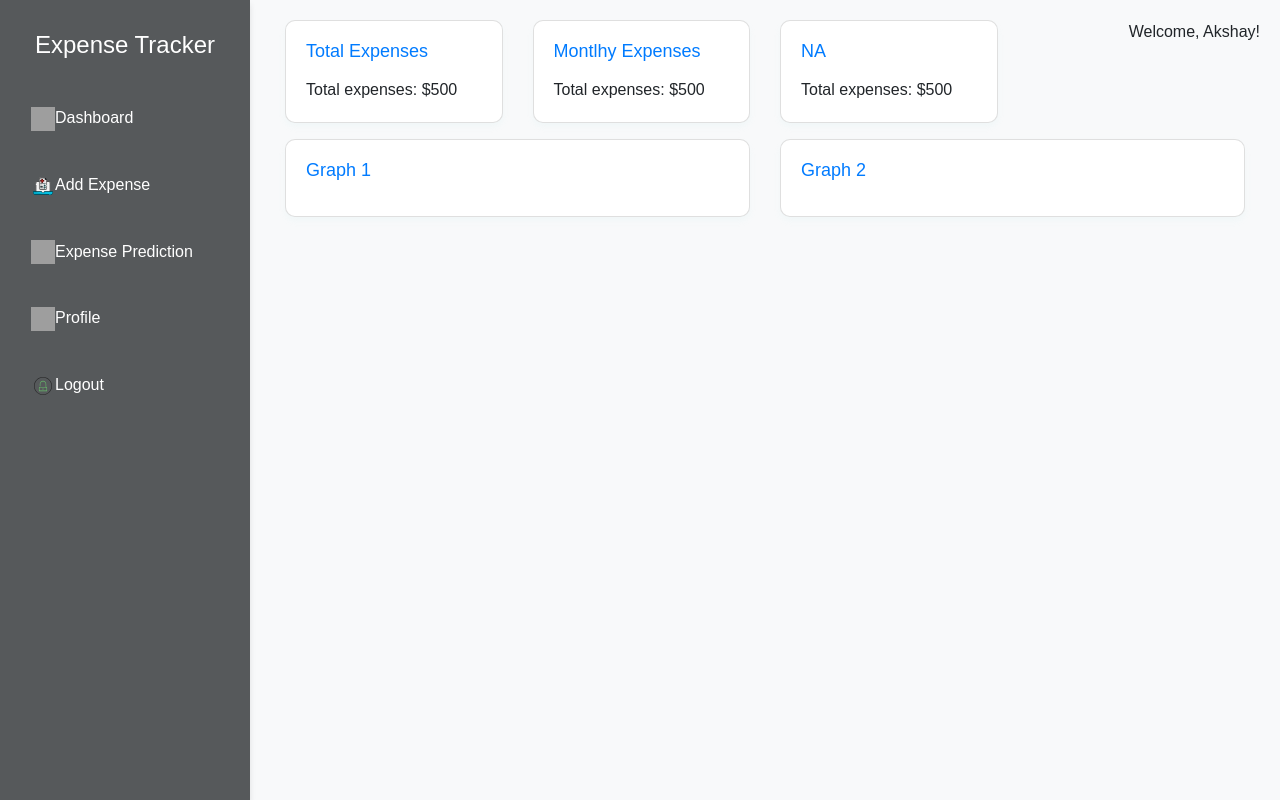
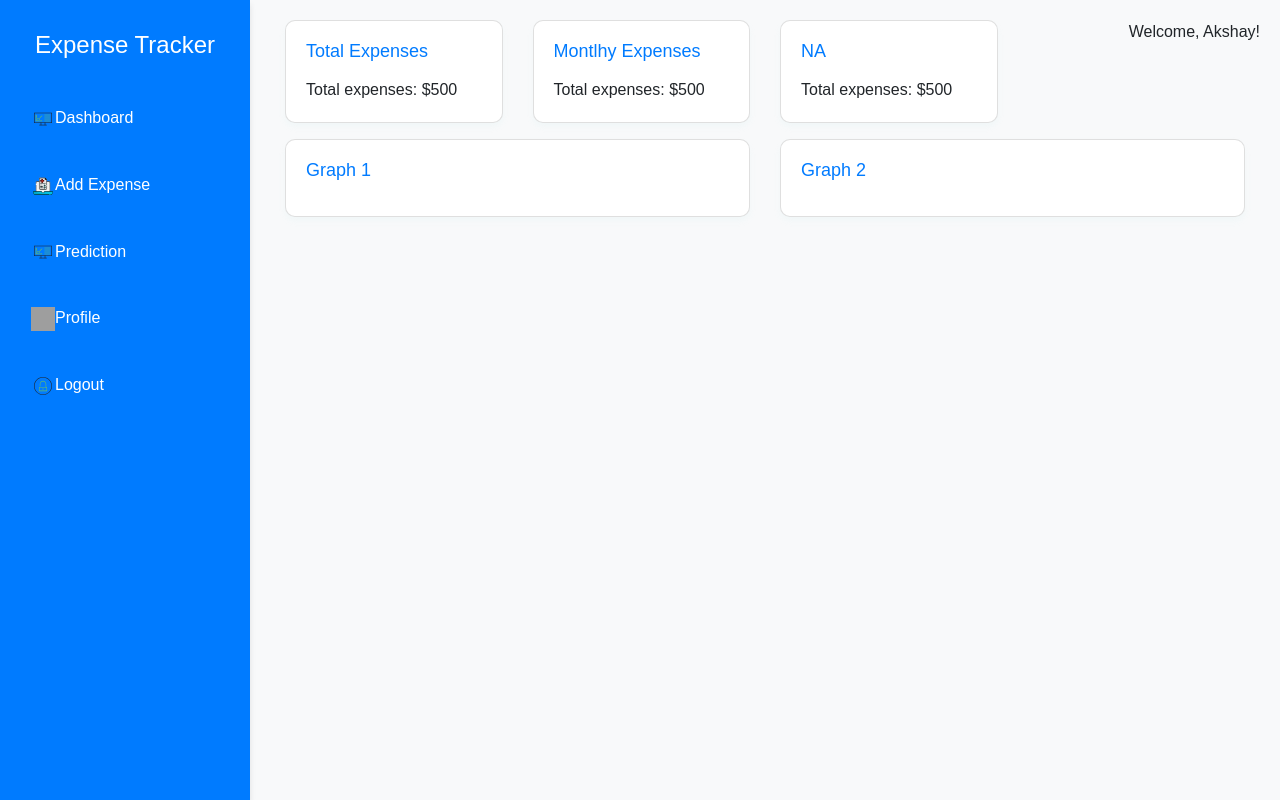
Before and after one commit to akshayk122/ExpenseTracker, a Flask app: page /dashboard in a window 1280 px wide. Run offline with Flask 3, Linux system fonts and the light colour scheme; a user stored in the database is signed in; some libraries are stand-ins or nearby versions; grey boxes are pictures that could not be loaded.

Commit message:
profile update

```diff
--- a/app.py
+++ b/app.py
@@ -100,9 +100,8 @@ def profile():
 
 @app.route('/logout')
 def logout():
-    session.pop('username', None)
+    session.clear()
     return redirect(url_for('index'))
-
 
 if __name__ == '__main__':
     app.run(debug=True)
--- a/templates/dashboard.html
+++ b/templates/dashboard.html
@@ -22,7 +22,7 @@ body {
 }
 
 .nav-side-menu {
-    background-color: #56595b; /* Dark blue background */
+    background-color: #007bff; /* Dark blue background */
     color: #fff;
     padding-top: 20px;
     height: 100%;
@@ -136,19 +136,19 @@ body {
         <ul class="nav flex-column">
             <li class="nav-item">
                 <a class="nav-link" href="/dashboard">
-                    <img src="{{url_for('static', filename='icons/db.svg')}}" alt="Dashboard Icon" width="24" height="24">Dashboard</a>
+                    <img src="{{url_for('static', filename='icons/report.svg')}}" alt="Dashboard Icon" width="24" height="24">Dashboard</a>
             </li>
             <li class="nav-item">
                 <a class="nav-link" href="#" onclick="loadPage('/addexpense')"><img src="{{url_for('static', filename='icons/expense.svg')}}" alt="Expense Icon" width="24" height="24">Add Expense</a>
             </li>
             <li class="nav-item">
-                <a class="nav-link" href="#" onclick="loadPage('/predict_expense')"><img src="{{url_for('static', filename='icons/Prediction.svg')}}" alt="Prediction Icon" width="24" height="24">Expense Prediction</a>
+                <a class="nav-link" href="#" onclick="loadPage('/predict_expense')"><img src="{{url_for('static', filename='icons/report.svg')}}" alt="Prediction Icon" width="24" height="24">Prediction</a>
             </li>
             <li class="nav-item">
                 <a class="nav-link" href="#" onclick="loadPage('/profile')"><img src="{{url_for('static', filename='icons/profile.svg')}}" alt="Dashboard Icon" width="24" height="24">Profile</a>
             </li>
             <li class="nav-item">
-                <a class="nav-link" href="#"><img src="{{url_for('static', filename='icons/logout.svg')}}" alt="Dashboard Icon" width="24" height="24">Logout</a>
+                <a class="nav-link" href="/logout"><img src="{{url_for('static', filename='icons/logout.svg')}}" alt="Dashboard Icon" width="24" height="24">Logout</a>
             </li>
         </ul>
     </div>
```
